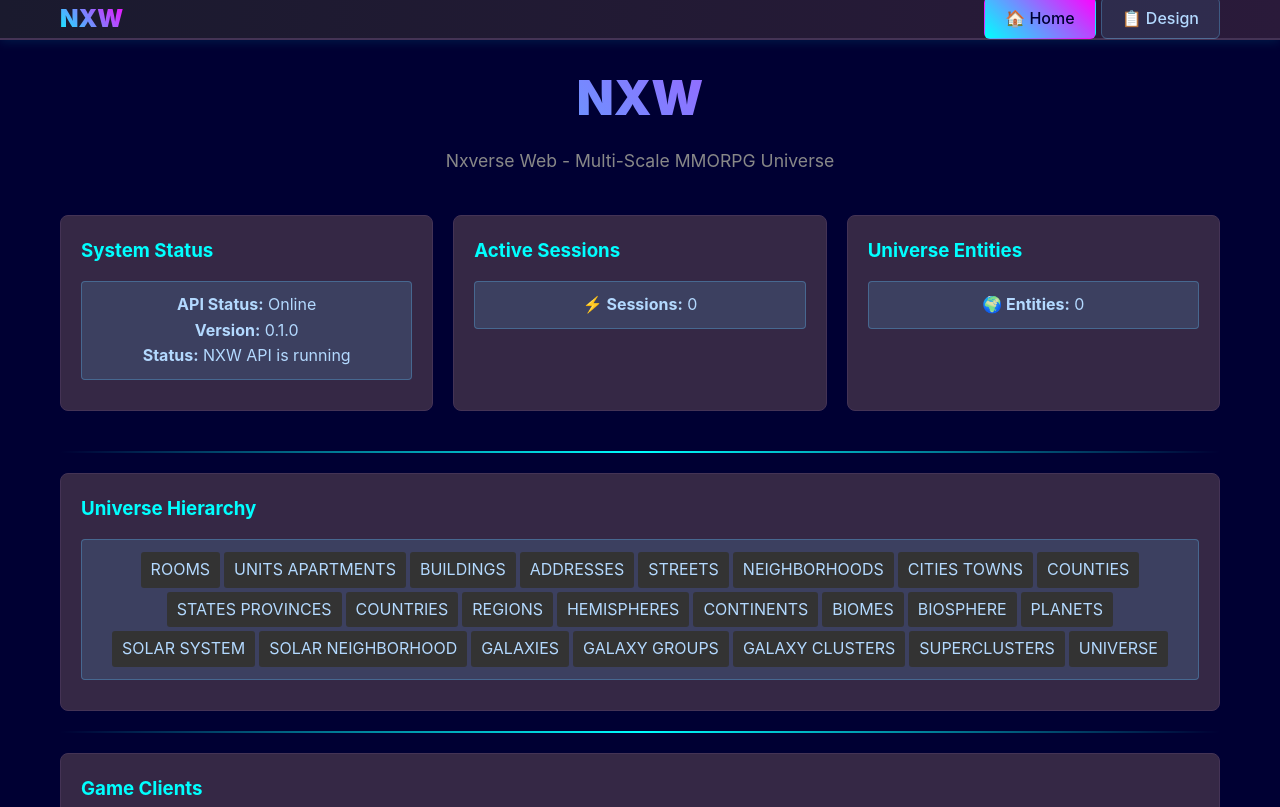
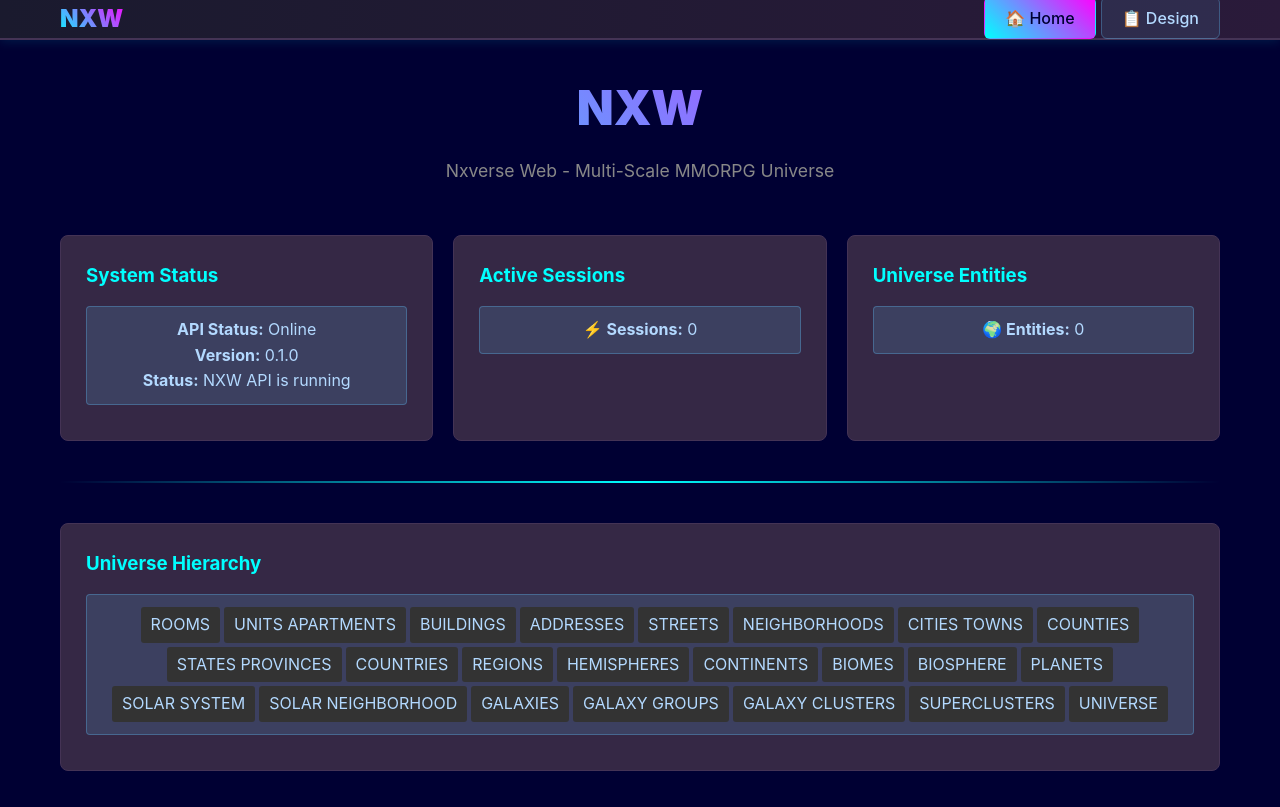
Before and after one commit to jgcampbell300/nxw, a website: page index.html in a window 1280 px wide. Shown: the top 807 px of the page. Drawn offline with Linux system fonts and the light colour scheme.

Commit message:
Fix all spacing and padding issues on index page for professional appearance

```diff
--- a/index.html
+++ b/index.html
@@ -89,12 +89,12 @@
         .container {
             max-width: 1200px;
             margin: 0 auto;
-            padding: 20px;
+            padding: 30px 20px;
         }
 
         header {
             text-align: center;
-            margin-bottom: 40px;
+            margin-bottom: 50px;
         }
 
         .logo {
@@ -122,8 +122,9 @@
             background: #352845;
             border: 1px solid #443355;
             border-radius: 8px;
-            padding: 20px;
+            padding: 25px;
             transition: transform 0.2s;
+            margin-bottom: 0;
         }
 
         .card:hover {
@@ -181,7 +182,7 @@
         .separator {
             height: 2px;
             background: linear-gradient(90deg, transparent, #00ffff, transparent);
-            margin: 20px 0;
+            margin: 40px 0;
             border-radius: 1px;
         }
     </style>
```
